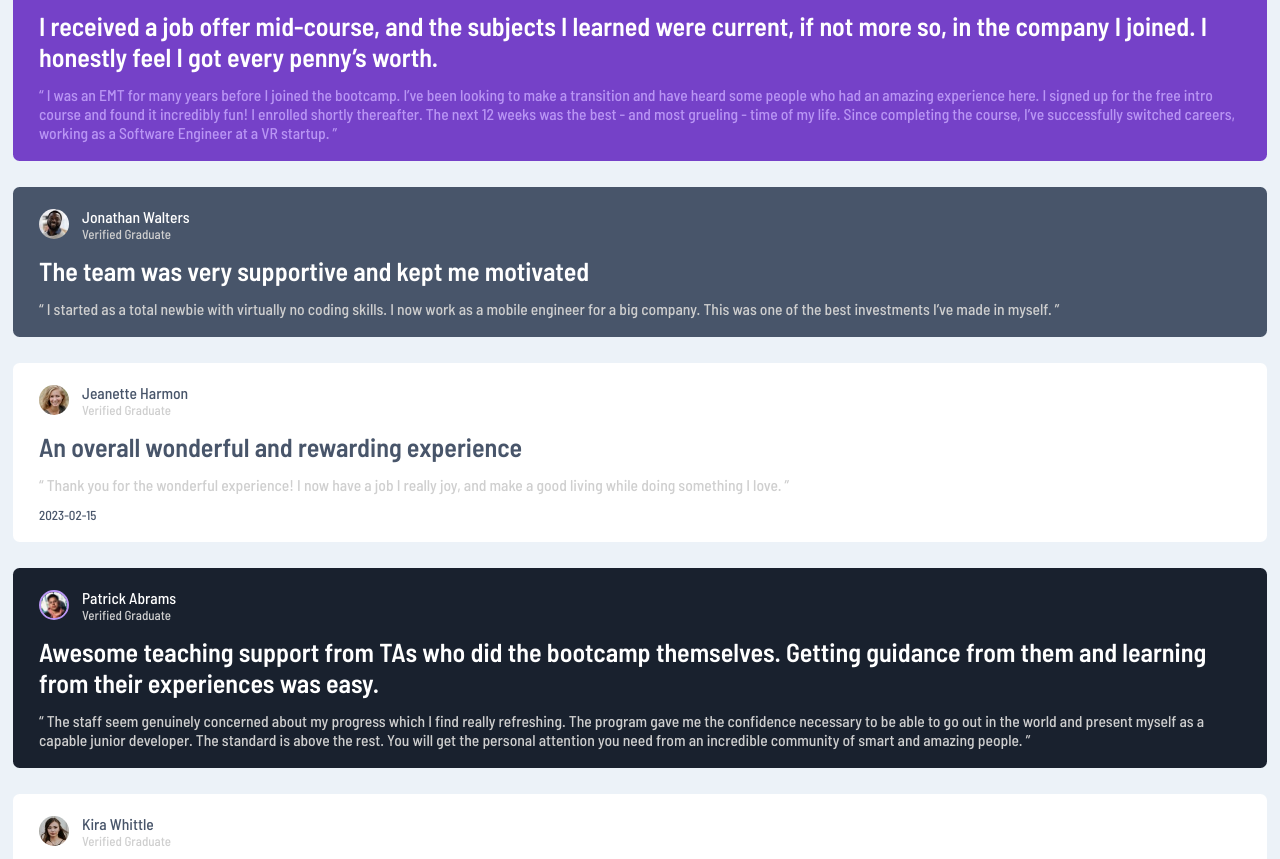
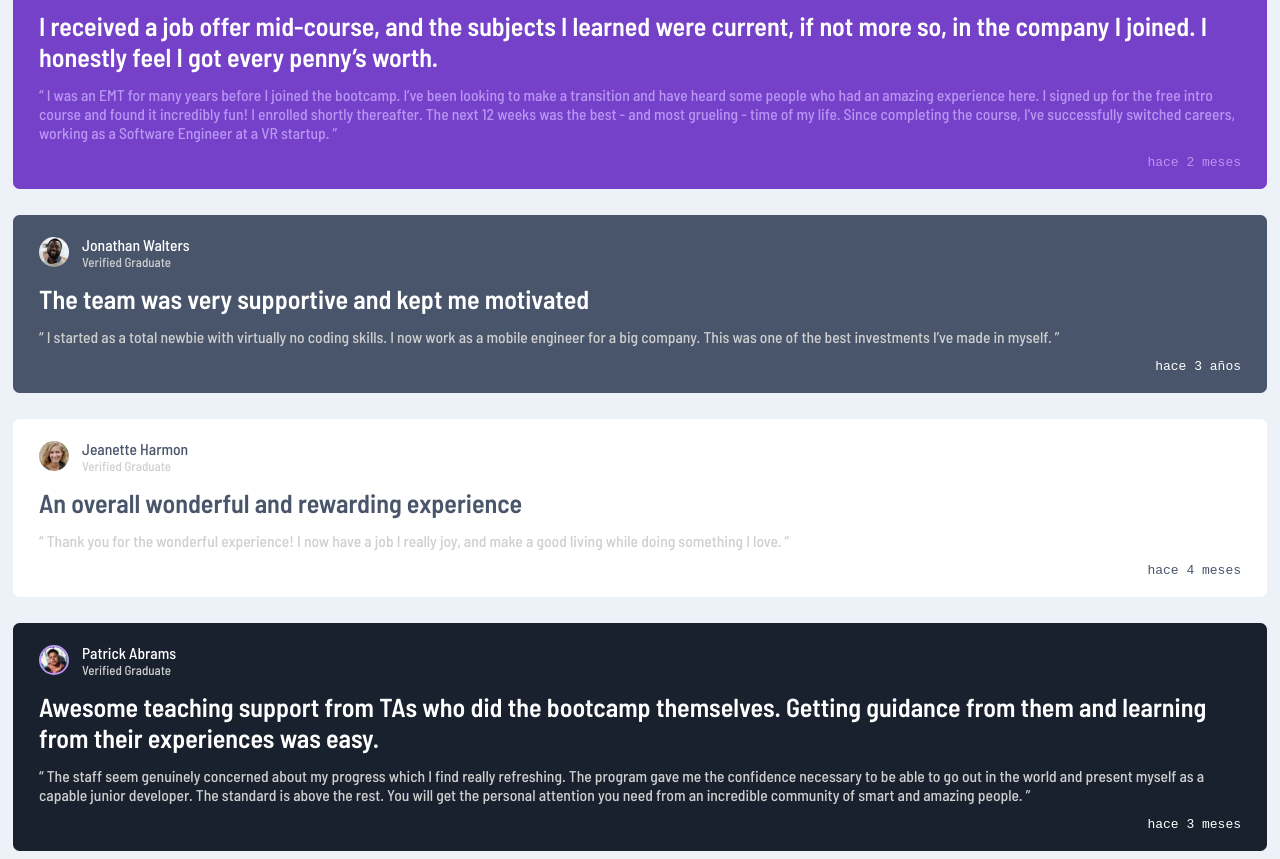
Before and after one commit to ovedfs/frontendmentor-challenge-2, a website built with Vite: page index.html in a window 1280 px wide. Shown: the part 84-943 px from the top of the page. Built offline with nearby package versions, Linux system fonts and the light colour scheme; files whose address does not match are found by name.

Commit message:
Agregamos las fechas de los posts en un formato humanizado

```diff
--- a/index.html
+++ b/index.html
@@ -21,6 +21,7 @@
       </header>
       <p class="card-testimonial__main-text">I received a job offer mid-course, and the subjects I learned were current, if not more so, in the company I joined. I honestly feel I got every penny’s worth.</p>
       <p class="card-testimonial__secondary-text">“ I was an EMT for many years before I joined the bootcamp. I’ve been looking to make a transition and have heard some people who had an amazing experience here. I signed up for the free intro course and found it incredibly fun! I enrolled shortly thereafter. The next 12 weeks was the best - and most grueling - time of my life. Since completing the course, I’ve successfully switched careers, working as a Software Engineer at a VR startup. ”</p>
+      <time class="card-testimonial__date" datetime="2023-02-15">2023-02-15</time>
     </article>
 
     <article class="card-testimonial card-testimonial-gray card-testimonial-2">
@@ -33,6 +34,7 @@
       </header>
       <p class="card-testimonial__main-text">The team was very supportive and kept me motivated</p>
       <p class="card-testimonial__secondary-text">“ I started as a total newbie with virtually no coding skills. I now work as a mobile engineer for a big company. This was one of the best investments I’ve made in myself. ”</p>
+      <time class="card-testimonial__date" datetime="2020-04-08">2020-04-08</time>
     </article>
 
     <article class="card-testimonial card-testimonial-3">
@@ -45,7 +47,7 @@
       </header>
       <p class="card-testimonial__main-text">An overall wonderful and rewarding experience</p>
       <p class="card-testimonial__secondary-text">“ Thank you for the wonderful experience! I now have a job I really joy, and make a good living while doing something I love. ”</p>
-      <time datetime="2023-02-15">2023-02-15</time>
+      <time class="card-testimonial__date" datetime="2022-12-16">2022-12-16</time>
     </article>
 
     <article class="card-testimonial card-testimonial-dark card-testimonial-4">
@@ -58,6 +60,7 @@
       </header>
       <p class="card-testimonial__main-text">Awesome teaching support from TAs who did the bootcamp themselves. Getting guidance from them and learning from their experiences was easy.</p>
       <p class="card-testimonial__secondary-text">“ The staff seem genuinely concerned about my progress which I find really refreshing. The program gave me the confidence necessary to be able to go out in the world and present myself as a capable junior developer. The standard is above the rest. You will get the personal attention you need from an incredible community of smart and amazing people. ”</p>
+      <time class="card-testimonial__date" datetime="2023-01-27">2023-01-27</time>
     </article>
 
     <article class="card-testimonial card-testimonial-5">
@@ -70,6 +73,7 @@
       </header>
       <p class="card-testimonial__main-text">Such a life-changing experience. Highly recommended!</p>
       <p class="card-testimonial__secondary-text">“ Before joining the bootcamp, I’ve never written a line of code. I needed some structure from professionals who can help me learn programming step by step. I was encouraged to enroll by a former student of theirs who can only say wonderful things about the program. The entire curriculum and staff did not disappoint. They were very hands-on and I never had to wait long for assistance. The agile team project, in particular, was outstanding. It took my learning to the next level in a way that no tutorial could ever have. In fact, I’ve often referred to it during interviews as an example of my developent experience. It certainly helped me land a job as a full-stack developer after receiving multiple offers. 100% recommend! ”</p>
+      <time class="card-testimonial__date" datetime="2021-08-14">2021-08-14</time>
     </article>
   </section>
 </body>
--- a/package.json
+++ b/package.json
@@ -15,5 +15,8 @@
   "devDependencies": {
     "sass": "^1.62.0",
     "vite": "^4.2.1"
+  },
+  "dependencies": {
+    "dayjs": "^1.11.7"
   }
 }
--- a/src/css/main.scss
+++ b/src/css/main.scss
@@ -114,7 +114,11 @@ body {
   font-size: 1.2em;
 }
 
-// --> date estilos default
+.card-testimonial__date {
+  color: var(--very-dark-grayish-blue);
+  align-self: flex-end;
+  font-family: monospace;
+}
 
 .card-testimonial-violet {
   background-color: var(--moderate-violet);
@@ -128,39 +132,36 @@ body {
   }
 
   .card-testimonial__job,
-  .card-testimonial__secondary-text {
+  .card-testimonial__secondary-text,
+  .card-testimonial__date {
     color: var(--light-violet);
   }
 
   .card-testimonial__photo {
     border: 2px solid var(--light-violet);
   }
-
-  // --> date estilos violet
 }
 
 .card-testimonial-gray {
   background-color: var(--very-dark-grayish-blue);
 
   .card-testimonial__name,
-  .card-testimonial__main-text {
+  .card-testimonial__main-text,
+  .card-testimonial__date {
     color: var(--white);
   }
-
-  // --> date estilos gray
 }
 
 .card-testimonial-dark {
   background-color: var(--very-dark-blackish-blue);
 
   .card-testimonial__name,
-  .card-testimonial__main-text {
+  .card-testimonial__main-text,
+  .card-testimonial__date {
     color: var(--white);
   }
 
   .card-testimonial__photo {
     border: 2px solid var(--light-violet);
   }
-
-  // --> date estilos dark
 }
--- /dev/null
+++ b/src/js/humanizeDate.js
@@ -0,0 +1,13 @@
+import dayjs from 'dayjs';
+import relativeTime from 'dayjs/plugin/relativeTime';
+import { es } from "dayjs/locale/es";
+
+dayjs.extend(relativeTime);
+dayjs.locale("es");
+
+export default function humanizeDate(dateString) {
+  const fecha = new Date(dateString);
+  const fechaFormateada = dayjs(fecha).fromNow();
+
+  return fechaFormateada;
+}
--- a/src/js/main.js
+++ b/src/js/main.js
@@ -1 +1,13 @@
 import '../css/main.scss';
+import humanizeDate from './humanizeDate';
+
+const $cards = document.querySelectorAll('.card-testimonial');
+
+$cards.forEach(card => {
+  const $date = card.querySelector('.card-testimonial__date');
+  const humanDate = humanizeDate($date.textContent);
+  $date.textContent = humanDate;
+})
+
+//import dayjs from 'dayjs';
+//console.log(dayjs('2020-05-12').year());
```
